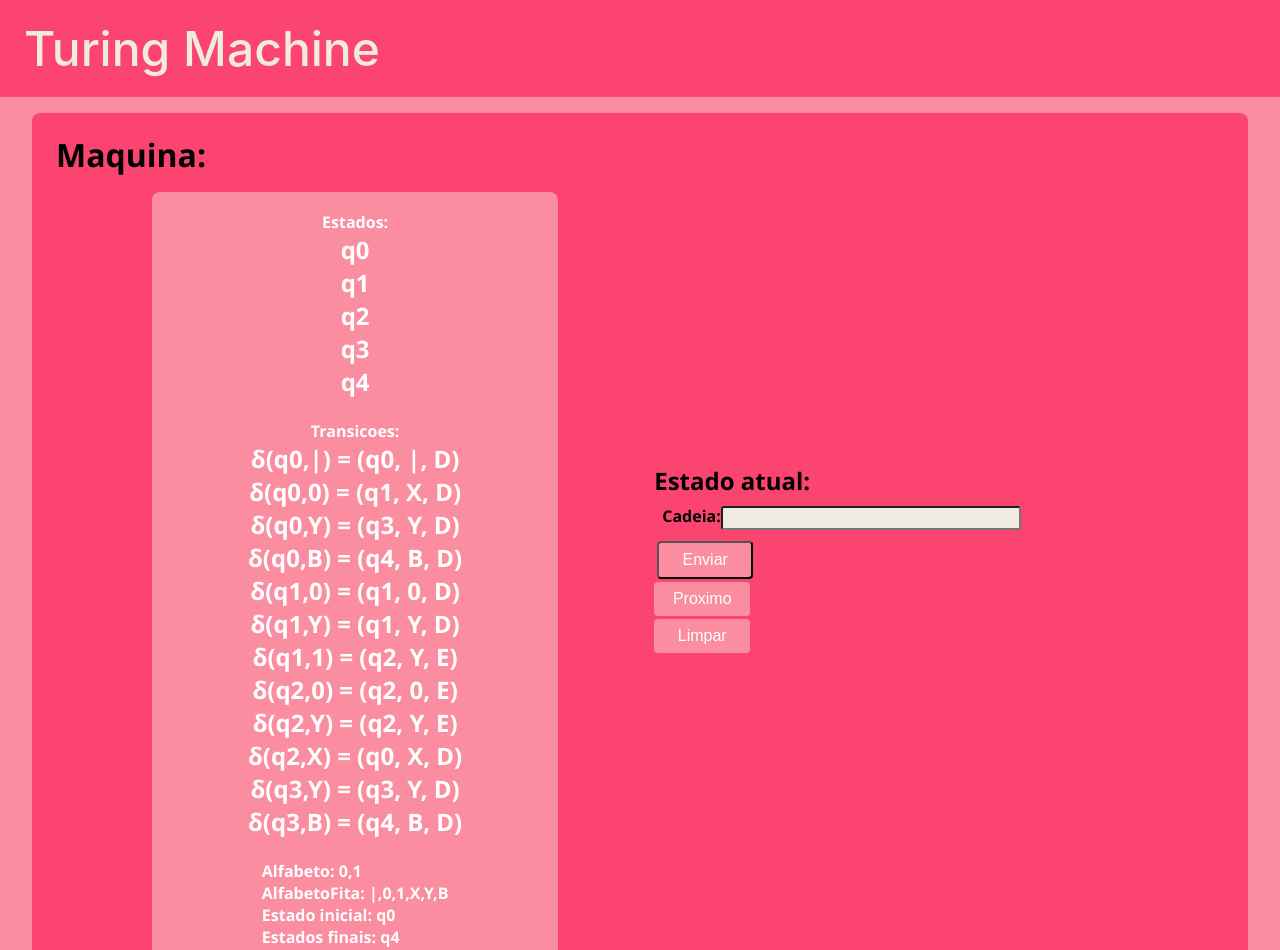
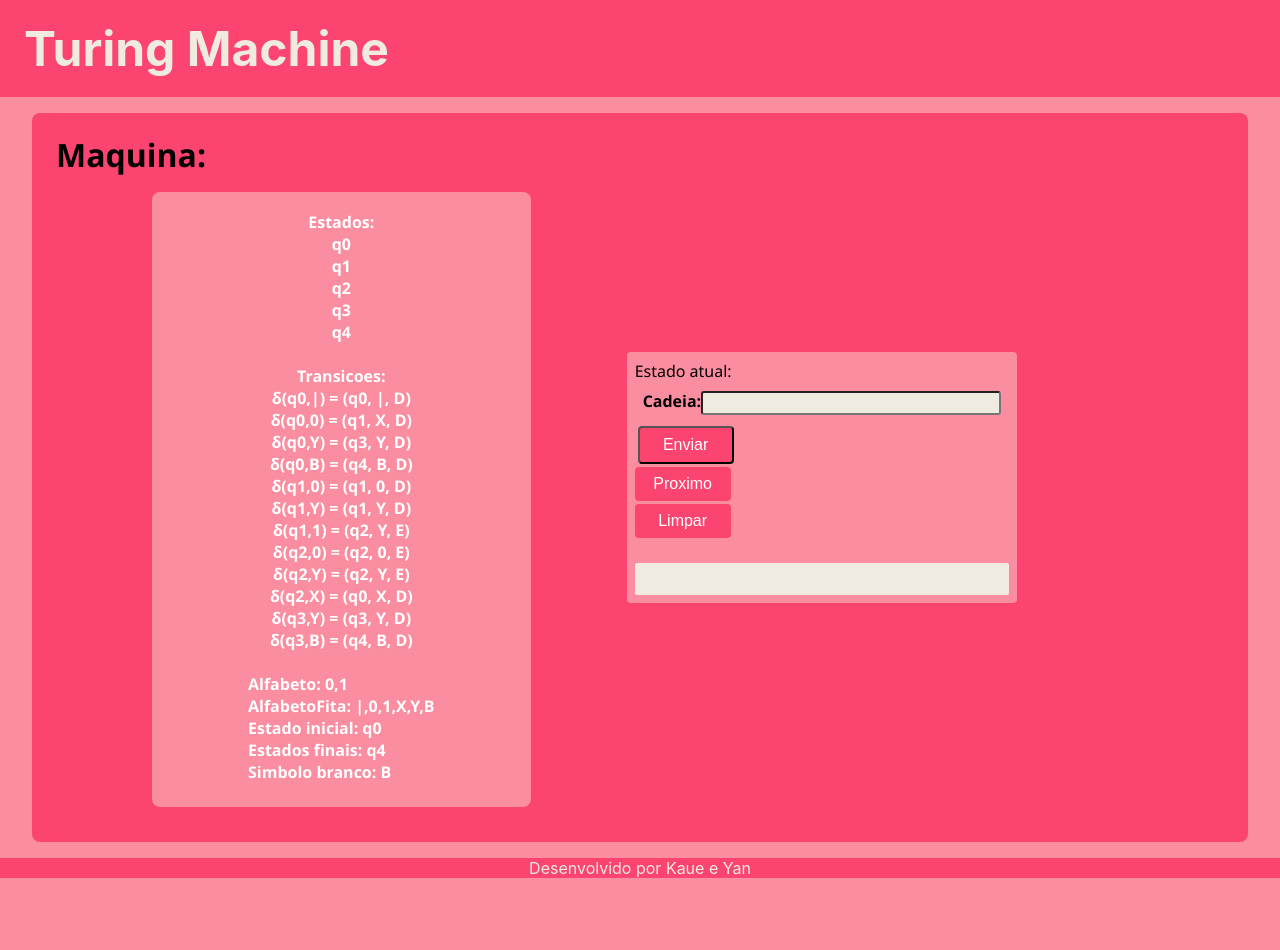
Before and after one commit to kauelso/Maquina-turing, a React (Create React App) app: page / in a window 1280 px wide. Shown: the top 950 px of the page. After the commit the page ends 878 px from the top, so only its background shows below. Built offline with nearby package versions, Linux system fonts and the light colour scheme.

Commit message:
ajuste de tela e footer

```diff
--- a/src/components/Entrada/styles.ts
+++ b/src/components/Entrada/styles.ts
@@ -9,7 +9,7 @@ export const TextWrapper = styled.input`
 
 export const SubmitWrapper = styled.input`
   position: relative;
-  background-color: #fb8da0;
+  background-color: #fb4570;
   border-radius: 4px;
   margin: 3px 3px;
   font-size: 1rem;
--- /dev/null
+++ b/src/components/Footer/index.tsx
@@ -0,0 +1,10 @@
+import { WrapperFooter } from './styles';
+import React from 'react';
+
+export function Footer() {
+  return (
+    <WrapperFooter>
+      <p>Desenvolvido por Kaue e Yan</p>
+    </WrapperFooter>
+  );
+}
--- /dev/null
+++ b/src/components/Footer/styles.ts
@@ -0,0 +1,11 @@
+import styled from 'styled-components';
+
+export const WrapperFooter = styled.footer`
+  display: flex;
+  align-items: center;
+  justify-content: center;
+  font-size: 1rem;
+  margin-top: 10px;
+  color: #efebe0;
+  background-color: #fb4570;
+`;
--- a/src/components/Header/styles.ts
+++ b/src/components/Header/styles.ts
@@ -11,18 +11,9 @@ export const WrapperHeader = styled.header`
   box-shadow: #111111;
   background-color: #fb4570;
 
-  @media (max-width: 576px) {
-    width: 100vw;
-  }
-
-  & > div:first-child {
-    display: flex;
-    align-items: center;
-
-    h1 {
-      font-size: 3rem;
-      font-weight: 500;
-      color: #efebe0;
-    }
+  h1 {
+    font-size: 3rem;
+    font-weight: bold;
+    color: #efebe0;
   }
 `;
--- a/src/components/Menu/index.tsx
+++ b/src/components/Menu/index.tsx
@@ -7,6 +7,7 @@ import { Maquina } from '../Maquina';
 import {
   ButtonWrapper,
   WrapperDescription,
+  WrapperFita,
   WrapperMachine,
   WrapperMenu,
 } from './styles';
@@ -110,7 +111,7 @@ export function Menu() {
         {/* <button onClick={acelerar}>Acelerar</button> */}
         <ButtonWrapper onClick={limpa}>Limpar </ButtonWrapper>
         <br />
-        {fita}
+        <WrapperFita>{fita}</WrapperFita>
         <p>{sucesso}</p>
         <p>{erro}</p>
       </WrapperMachine>
--- a/src/components/Menu/styles.ts
+++ b/src/components/Menu/styles.ts
@@ -18,21 +18,10 @@ export const WrapperMenu = styled.div`
   h4 {
     font-size: 2rem;
   }
-  p {
-    font-family: 'Segoe UI';
-    font-weight: bold;
-    font-size: 1.5rem;
-  }
-  span {
-    display: flex;
-    flex-direction: row;
-    font-weight: bold;
-    font-size: 1.5rem;
-  }
 `;
 export const ButtonWrapper = styled.button`
   position: relative;
-  background-color: #fb8da0;
+  background-color: #fb4570;
   border-radius: 4px;
   margin-bottom: 3px;
   font-size: 1rem;
@@ -48,5 +37,18 @@ export const ButtonWrapper = styled.button`
 export const WrapperMachine = styled.div`
   display: flex;
   flex-direction: column;
+  background: #fb8da0;
+  border-radius: 4px;
+  padding: 0.5rem;
 `;
 export const WrapperDescription = styled.div``;
+
+export const WrapperFita = styled.div`
+  background: #efebe0;
+  font-size: 1rem;
+  width: 100%;
+  border: 10px;
+  border-color: #fb8da0;
+  height: 2rem;
+  border-radius: 2px;
+`;
--- a/src/index.tsx
+++ b/src/index.tsx
@@ -1,5 +1,6 @@
 import React from 'react';
 import ReactDOM from 'react-dom/client';
+import { Footer } from './components/Footer';
 import { Header } from './components/Header';
 import { Menu } from './components/Menu';
 import GlobalStyles from './GlobalStyles';
@@ -12,5 +13,6 @@ root.render(
     <GlobalStyles />
     <Header />
     <Menu />
+    <Footer />
   </React.StrictMode>
 );
```
